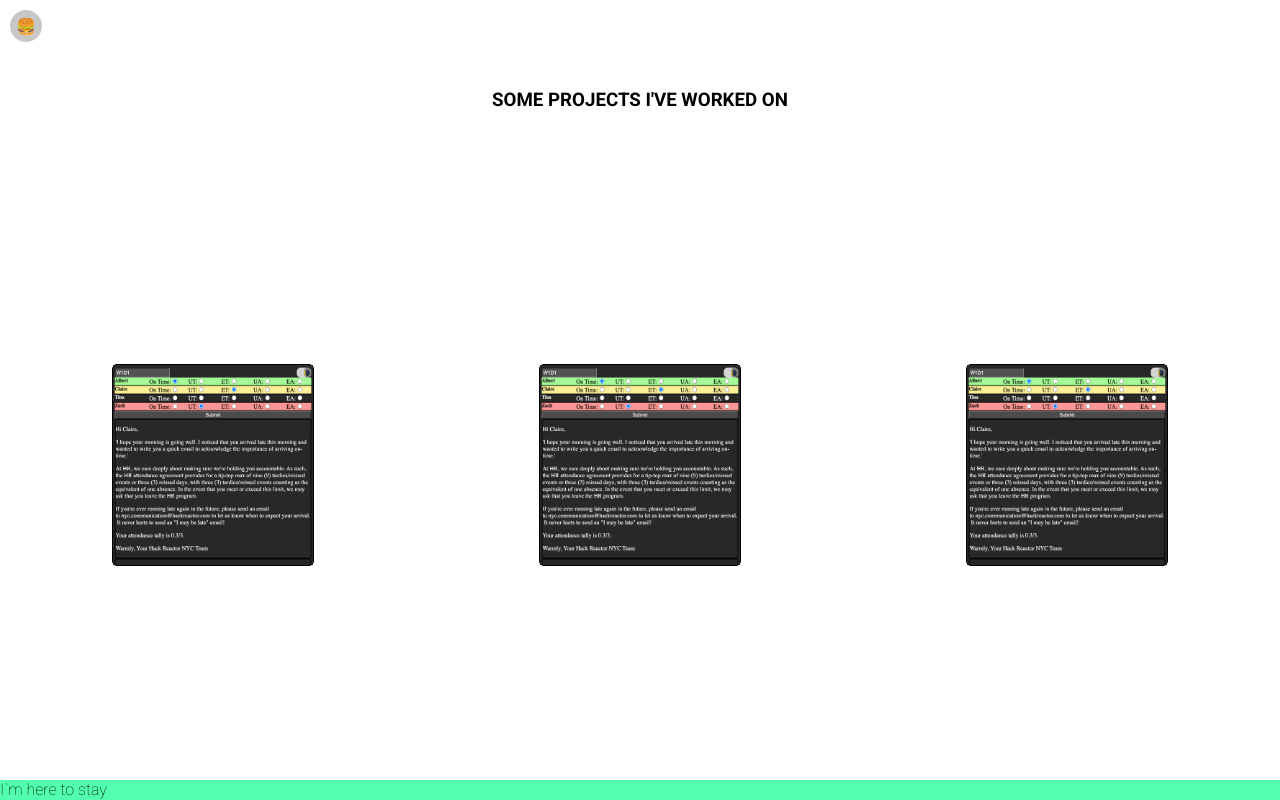
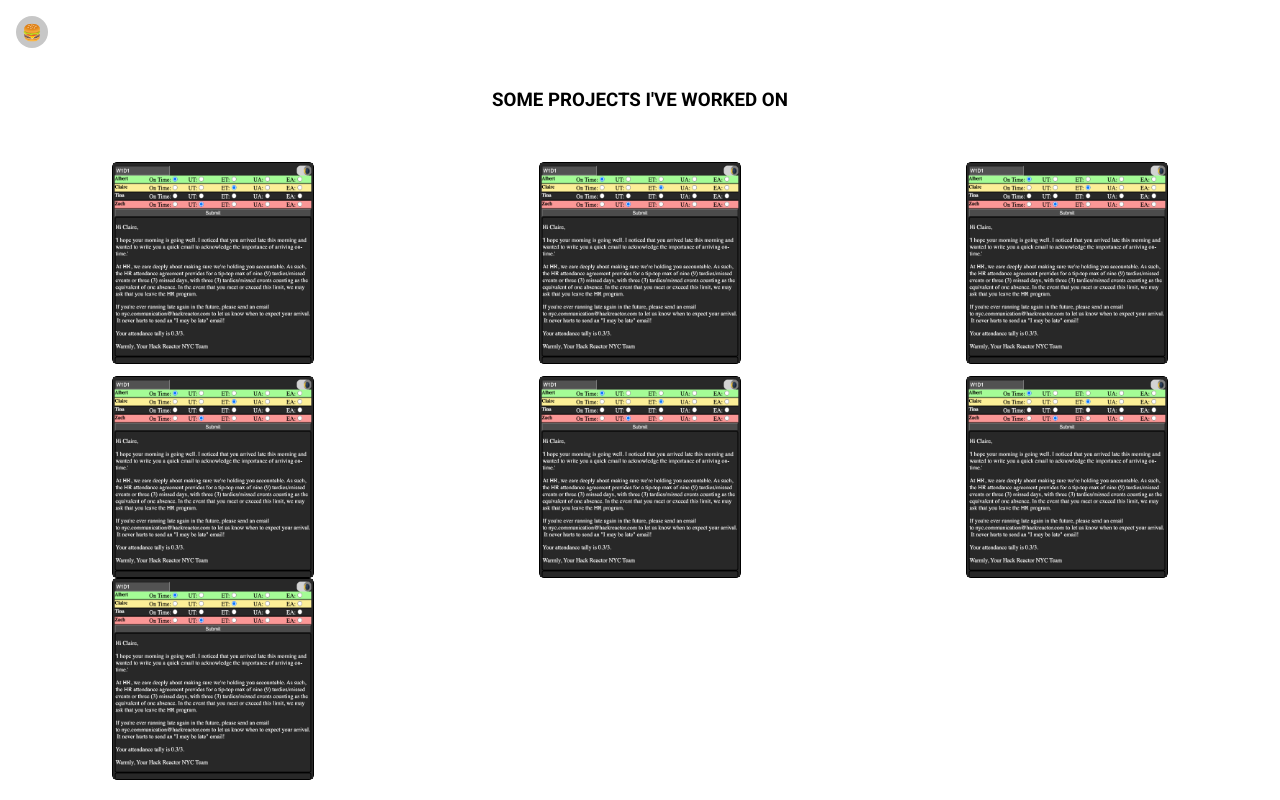
Before and after one commit to armandogj1/portfolio, a Next.js app: page /projects in a window 1280 px wide. Built offline with nearby package versions, Linux system fonts and the light colour scheme; a web font is replaced by a local one.

Commit message:
Make modifications

```diff
--- a/src/Layout.jsx
+++ b/src/Layout.jsx
@@ -19,9 +19,9 @@ const Layout = ({ children, title }) => {
         <Menu buttons={buttons}></Menu>
       </header>
       <div id='main-block'>{children}</div>
-			<footer>{'I`m here to stay'}</footer>
     </div>
   );
 };
 
+// this
 export default Layout;
--- a/src/ProjectTile.jsx
+++ b/src/ProjectTile.jsx
@@ -1,16 +1,16 @@
 import Image from 'next/image';
 
-const ProjectTile = ({ project, image, description }) => {
+const ProjectTile = ({ name, image, description, github }) => {
   return (
     <div className='project-tile'>
       <div className='project-tile-text'>
-				<h3>{project}</h3>
+        <h3>{name}</h3>
         <p>{description}</p>
       </div>
       <div className='project-tile-overlay'>
         <Image
           src={`/${image}`}
-					alt={`${project} Image`}
+          alt={`${name} Image`}
           width='200'
           height='200'
         />
--- a/src/assets/projectData.json
+++ b/src/assets/projectData.json
@@ -1,17 +1,58 @@
 [
   {
-		"name": "Apptendance",
+    "name": "Namaslay",
     "image": "apptendance.png",
-		"description": "This is an attendance app for use at Hack Reactor"
+    "path": "namaslay",
+    "description": "Meditation and Yoga Social App",
+    "github": "https://github.com/blue-ocean-hrnyc31/namaslay-client",
+    "technologies": "Node/React/Postgres/AWS"
+  },
+  {
+    "name": "Robin",
+    "image": "apptendance.png",
+    "path": "robin",
+    "description": "Single Page e-commerce App using React and Redux",
+    "github": "https://github.com/HRNYC31-Robin/Project-Catwalk",
+    "technologies": "Node/React/Redux"
+  },
+  {
+    "name": "CloudStorm",
+    "image": "apptendance.png",
+    "path": "cloudstorm",
+    "description": "Micro-service for an e-commerce front-end",
+    "github": "https://github.com/Cumulonimbus-SDC/Products",
+    "technologies": "Node/Postgres/Docker/AWS"
   },
   {
     "name": "Apptendance",
     "image": "apptendance.png",
-		"description": "This is an attendance app for use at Hack Reactor"
+    "path": "apptendance",
+    "description": "This is an attendance app for use at Hack Reactor",
+    "github": "https://github.com/armandogj1/Appttendance",
+    "technologies": "Node/React/GoogleAPI"
   },
   {
-		"name": "Apptendance",
+    "name": "fesh",
     "image": "apptendance.png",
-		"description": "This is an attendance app for use at Hack Reactor"
+    "path": "fesh",
+    "description": "Axios wrapper for Command Line",
+    "github": "https://github.com/armandogj1/fesh",
+    "technologies": "Node"
+  },
+  {
+    "name": "npmrum",
+    "image": "apptendance.png",
+    "path": "npmrum",
+    "description": "CLI to run rpm scripts",
+    "github": "https://github.com/armandogj1/npmrum",
+    "technologies": "Node/React-Ink"
+  },
+  {
+    "name": "git-cli",
+    "image": "apptendance.png",
+    "path": "git-cli",
+    "description": "CLI to selectively add files for commit",
+    "github": "https://github.com/armandogj1/npmrum",
+    "technologies": "Node/React-Ink"
   }
 ]
--- a/styles.css
+++ b/styles.css
@@ -72,13 +72,16 @@ footer {
 #burger-close {
   position: absolute;
   display: flex;
+  font-size: 4em;
+  transform: scale(0.25) translate(-100%, -100%);
   justify-content: center;
   align-items: center;
   z-index: 9000;
   background-color: var(--lt-grey);
   width: 2em;
   height: 2em;
-	margin: 10px;
+  /* line-height: 1; */
+  /* margin: 10px; */
   border-radius: 100%;
   cursor: pointer;
 }
```
Also changed, not shown: 1 other file (tests, documents, lock files or other folders). Lines whose indentation alone changed are shown as unchanged.
